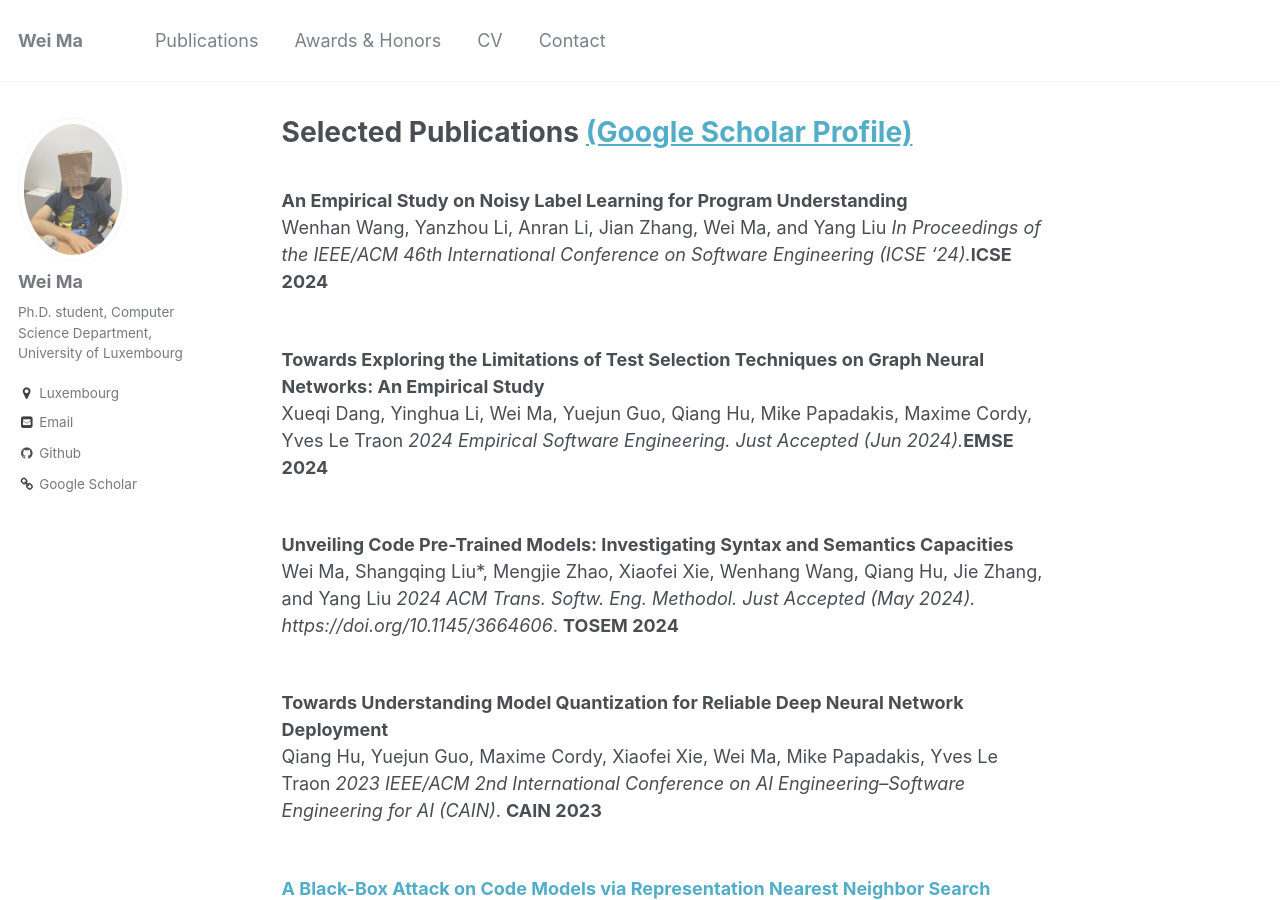
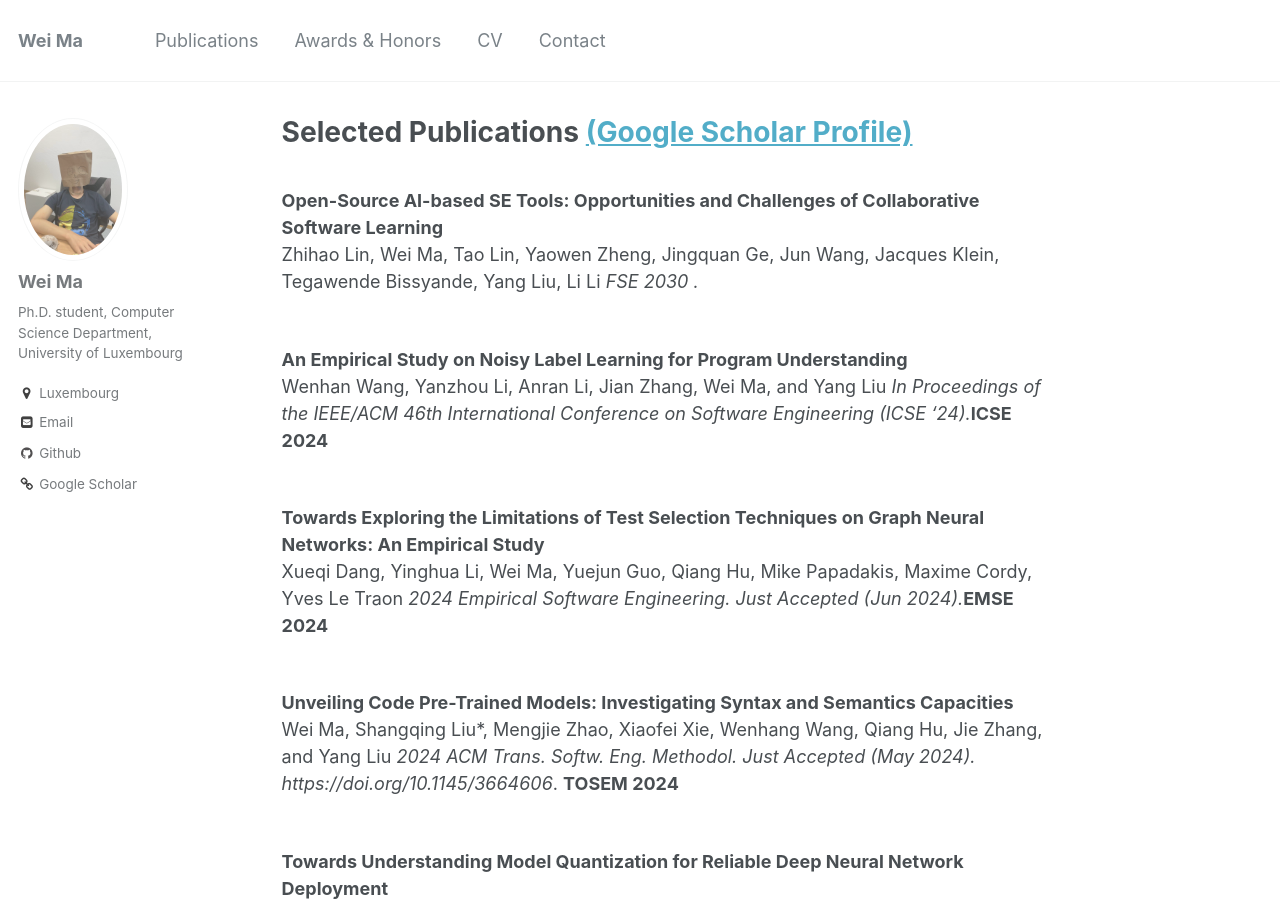
Before and after one commit to Marvinmw/WeiMa.github.io, a Jekyll site: the page built from _pages/publications.md, in a window 1280 px wide and 900 px high. Built offline with Jekyll 4.4.1, drawn with Linux system fonts in a browser that asks for light colours.

Commit message:
Update publications.md

```diff
--- a/_pages/publications.md
+++ b/_pages/publications.md
@@ -3,6 +3,11 @@ title: "Selected Publications [(Google Scholar Profile)](https://scholar.google.
 permalink: /publications/
 author_profile: true
 ---
+
+<br>
+<b>Open-Source AI-based SE Tools: Opportunities and Challenges of Collaborative Software Learning</b> <br>
+Zhihao Lin, Wei Ma, Tao Lin, Yaowen Zheng, Jingquan Ge, Jun Wang, Jacques Klein, Tegawende Bissyande, Yang Liu, Li Li
+<i> FSE 2030 .</i><b></b>
 
 <br>
 <b>An Empirical Study on Noisy Label Learning for Program Understanding</b> <br>
```
